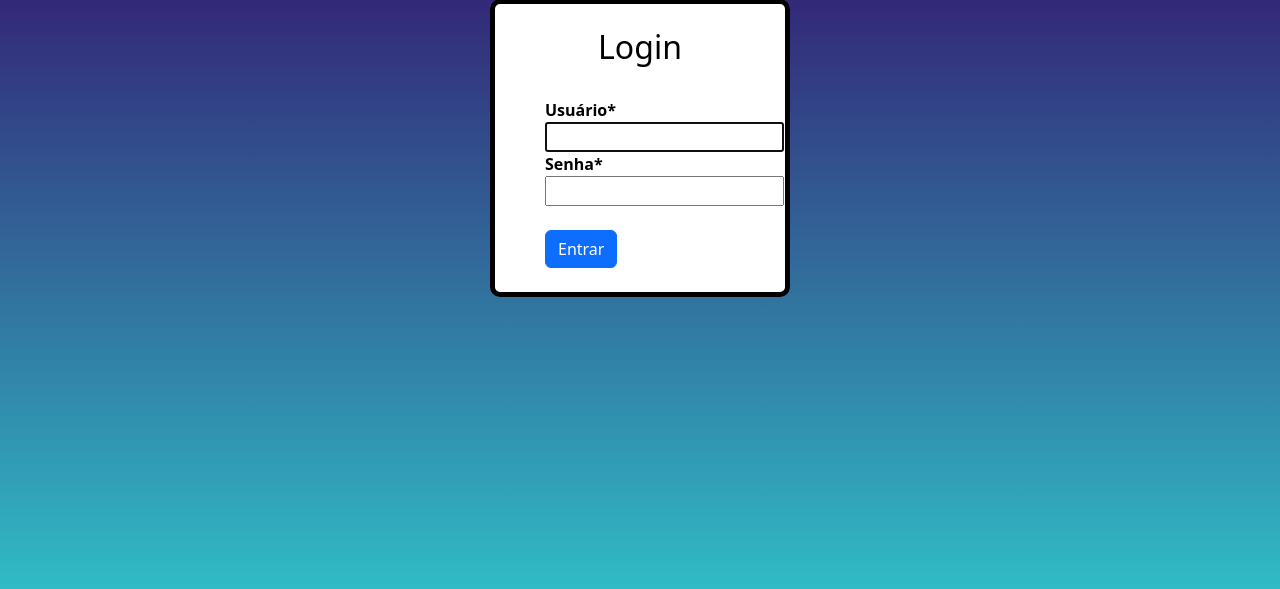
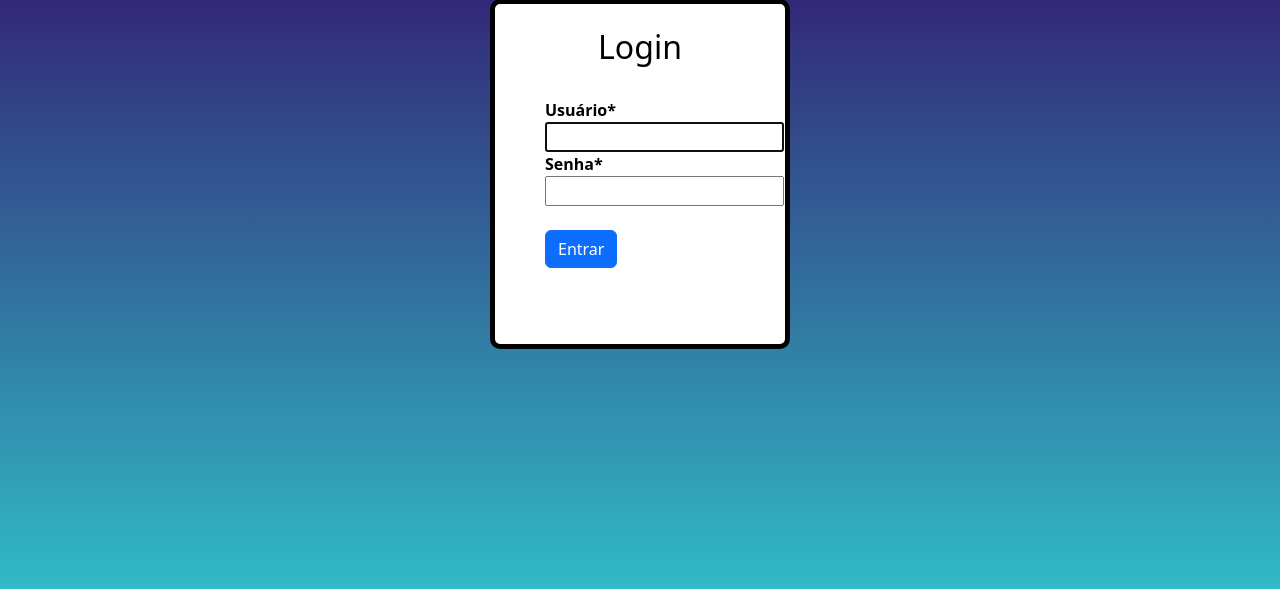
Before and after one commit to Paulo110998/yours_projects, a Django app: page /login/ in a window 1280 px wide. Shown: the part 131-720 px from the top of the page. Run offline with Django 4.2, Linux system fonts and the light colour scheme; parts of the project's set-up code (start-up, migrations or seed data) failed here and were passed over; some libraries are stand-ins or nearby versions.

Commit message:
28/02 - ás 09:26

```diff
--- a/usuarios/templates/login.html
+++ b/usuarios/templates/login.html
@@ -13,6 +13,7 @@
    .col-md-4{
         border: 5px solid black;
         width: 300px;
+        height: 350px;
         border-radius: 10px 10px 10px 10px;
         margin: auto;
         margin-top: 50px;
@@ -24,6 +25,7 @@
         color: black;
         text-align: justify;
         margin-left: 50px;
+
 
     }
     h2{
```
